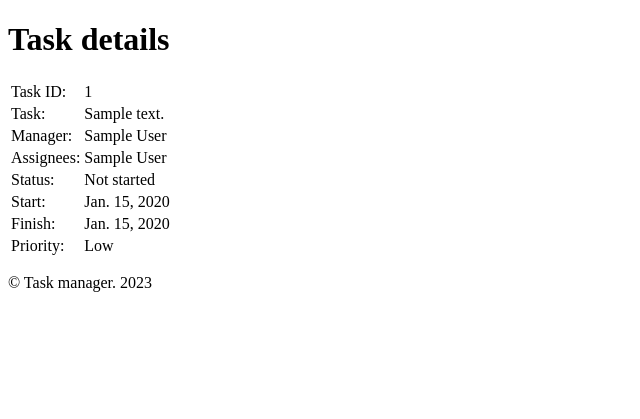
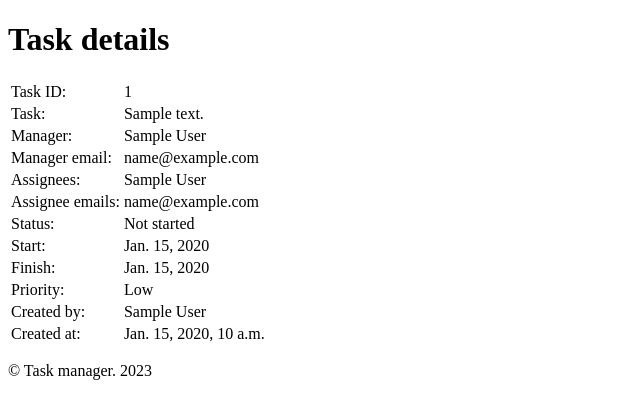
Before and after one commit to bro256/django03, a Django app: page /task/1/ in a window 1280 px wide. Shown: the part 140-559 px from the top of the page, without its empty margins (0-640 px from the left). Run offline with Django 4.2, Linux system fonts and the light colour scheme; the first user in the database is signed in; tables that the repository leaves empty hold one stand-in row (Sample ...).

Commit message:
task detail improoved

```diff
--- a/django03/task_manager/templates/task_manager/task_detail.html
+++ b/django03/task_manager/templates/task_manager/task_detail.html
@@ -17,8 +17,16 @@
         <td>{{ task.owner.first_name }} {{ task.owner.last_name }}</td>
     </tr>
     </tr>
+        <td>Manager email:</td>
+        <td>{{ task.owner.email }}</td>
+    </tr>
+    </tr>
         <td>Assignees:</td>
         <td>{% for assignee in task.assignee.all %} {{ assignee.first_name }} {{ assignee.last_name }}</br> {% endfor %}</td>
+    </tr>
+    </tr>
+        <td>Assignee emails:</td>
+        <td>{% for assignee in task.assignee.all %} {{ assignee.email }}</br> {% endfor %}</td>
     </tr>
     </tr>
         <td>Status:</td>
@@ -36,9 +44,14 @@
         <td>Priority:</td>
         <td>{{ task.get_priority_display }}</td>
     </tr>
-
-
-
+    </tr>
+        <td>Created by:</td>
+        <td>{{ task.owner.first_name }} {{ task.owner.last_name }}</td>
+    </tr>
+        </tr>
+        <td>Created at:</td>
+        <td>{{ task.created_at }}</td>
+    </tr>
 </table>
 {% else %}
 <p>You have no access to view this task</p>
```
